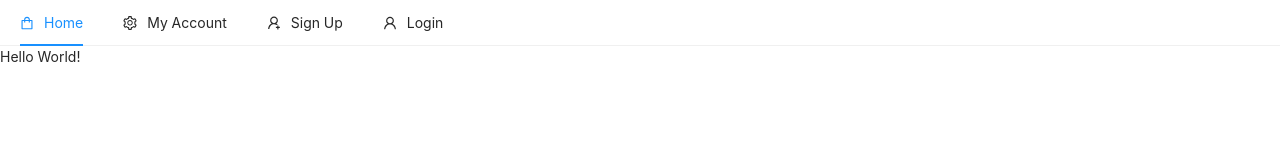
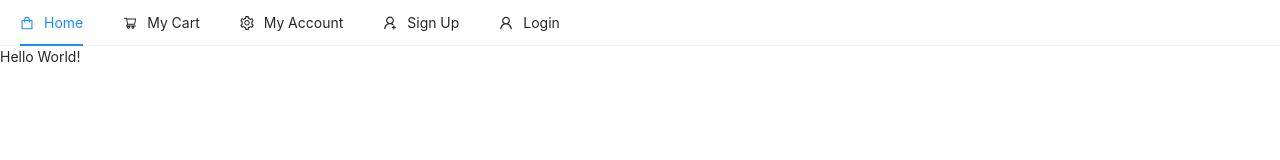
Before and after one commit to brogers856/cse5234_proj, a React (Create React App) app in the folder client/: page / in a window 1280 px wide. Shown: the top 160 px of the page. Built offline with nearby package versions, Linux system fonts and the light colour scheme.

Commit message:
Added cart to header

```diff
--- a/client/src/components/navigation/Header.js
+++ b/client/src/components/navigation/Header.js
@@ -4,7 +4,8 @@ import {
     UserAddOutlined,
     UserOutlined,
     ShoppingOutlined,
-    SettingOutlined
+    SettingOutlined,
+    ShoppingCartOutlined
 } from "@ant-design/icons";
 
 const {SubMenu, Item} = Menu;
@@ -22,21 +23,22 @@ const Header= () => {
                 Home
             </Item>
 
+            <Item key="cart" icon={<ShoppingCartOutlined />} style={{float: 'left'}}>
+                My Cart
+            </Item>
+
             <SubMenu icon={<SettingOutlined />} title="My Account" style={{float: 'left'}}>
                 <Item key="setting:1">Option 1</Item>
                 <Item key="setting:2">Option 2</Item>
             </SubMenu>
 
             <Item key="signup" icon={<UserAddOutlined />} style={{float: 'right'}}>
-
                 Sign Up
             </Item>
 
             <Item key="login" icon={<UserOutlined />} style={{float: 'right'}}>
                 Login
             </Item>
-
-
       </Menu>
     )
 };
```
